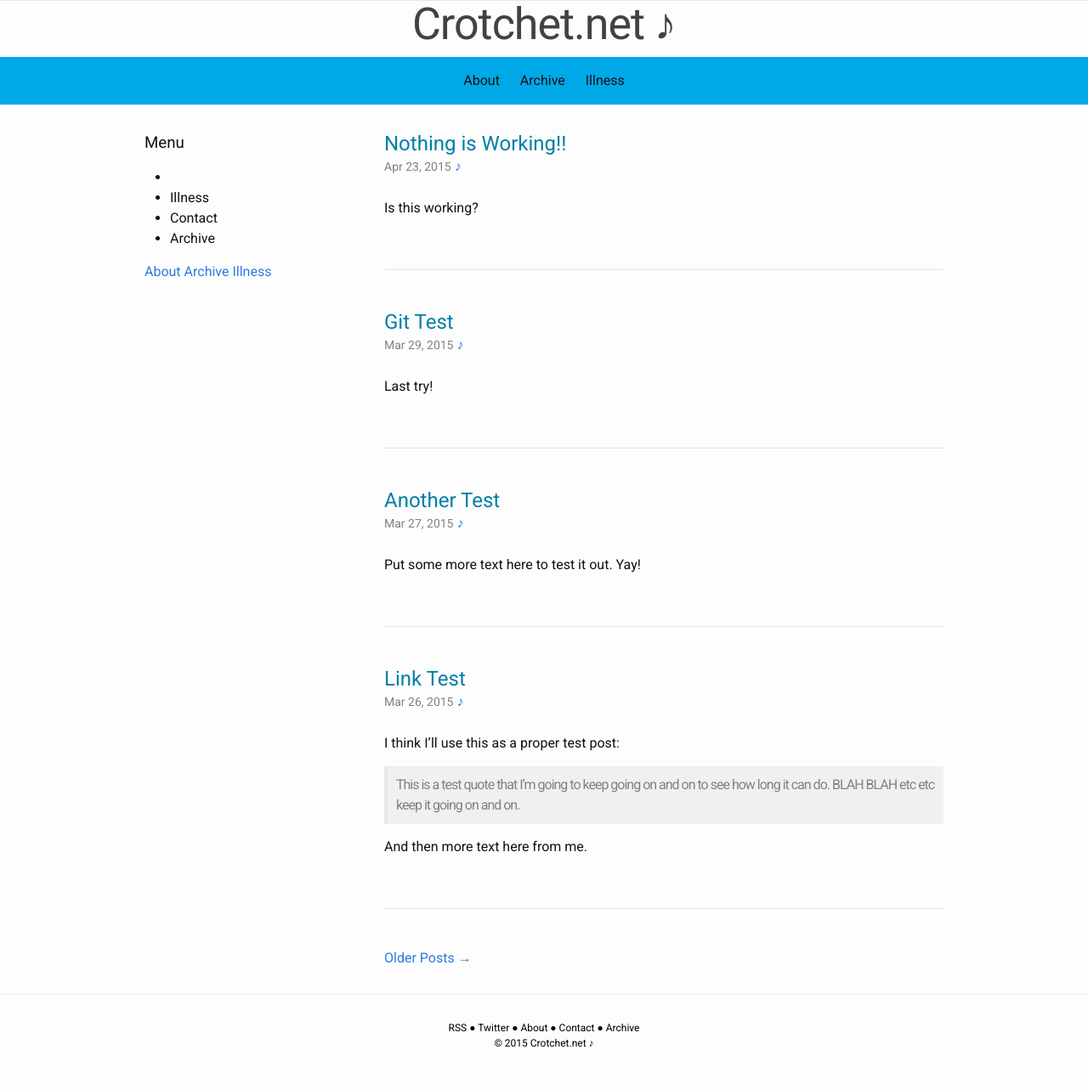
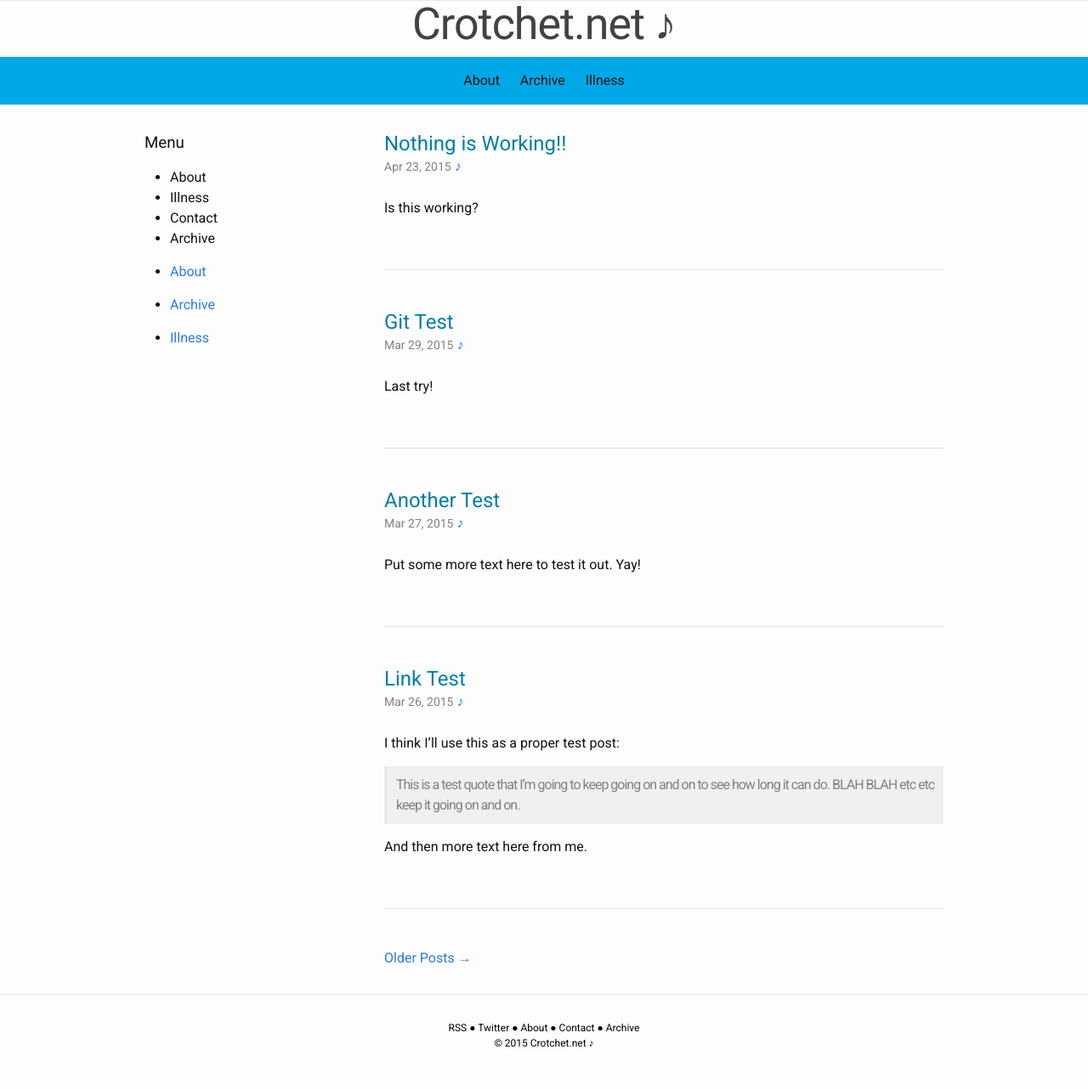
Before and after one commit to andyml123/andyml123.github.io, a Jekyll site: the page built from index.html, in a window 1280 px wide. Shown: the whole page at 85% size. Built offline with Jekyll 4.4.1, drawn with Linux system fonts in a browser that asks for light colours; the list of posts is cut into pages by our own code.

Commit message:
inital commit

```diff
--- a/index.html
+++ b/index.html
@@ -64,7 +64,7 @@
 <h3>Menu</h3>
 
 <ul>
-<li><About</li>
+<li>About</li>
 <li>Illness</li>
 <li>Contact</li>
 <li>Archive</li>
@@ -73,7 +73,7 @@
       <div class="trigger">
         {% for page in site.pages %}
           {% if page.title %}
-          <a class="page-link" href="{{ page.url | prepend: site.baseurl }}">{{ page.title }}</a>
+          <ul><li><a class="page-link" href="{{ page.url | prepend: site.baseurl }}">{{ page.title }}</a></li></ul>
           {% endif %}
         {% endfor %}
       </div>
```
